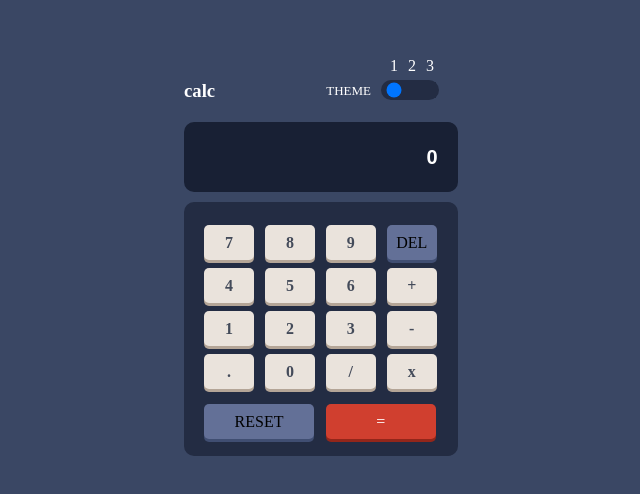
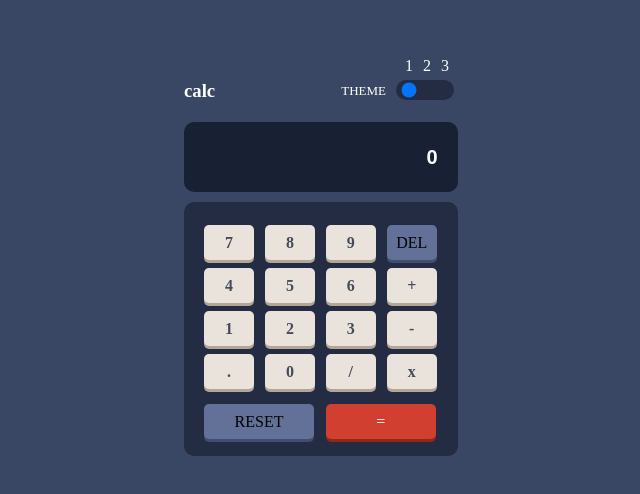
Before and after one commit to abujafar93/My-Calculator, a plain HTML site: page index.html in a window 1280 px wide. Shown: the part 146-640 px from the top of the page, without its empty margins (312-952 px from the left). Drawn offline with Linux system fonts and the light colour scheme.

Commit message:
adjust line width

```diff
--- a/FrontEndMenCal.css
+++ b/FrontEndMenCal.css
@@ -39,7 +39,7 @@ section {
 #line {
   display: flex;
   justify-content: space-between;
-  width: 255px;
+  width: 270px;
 }
 
 h3 {
```
